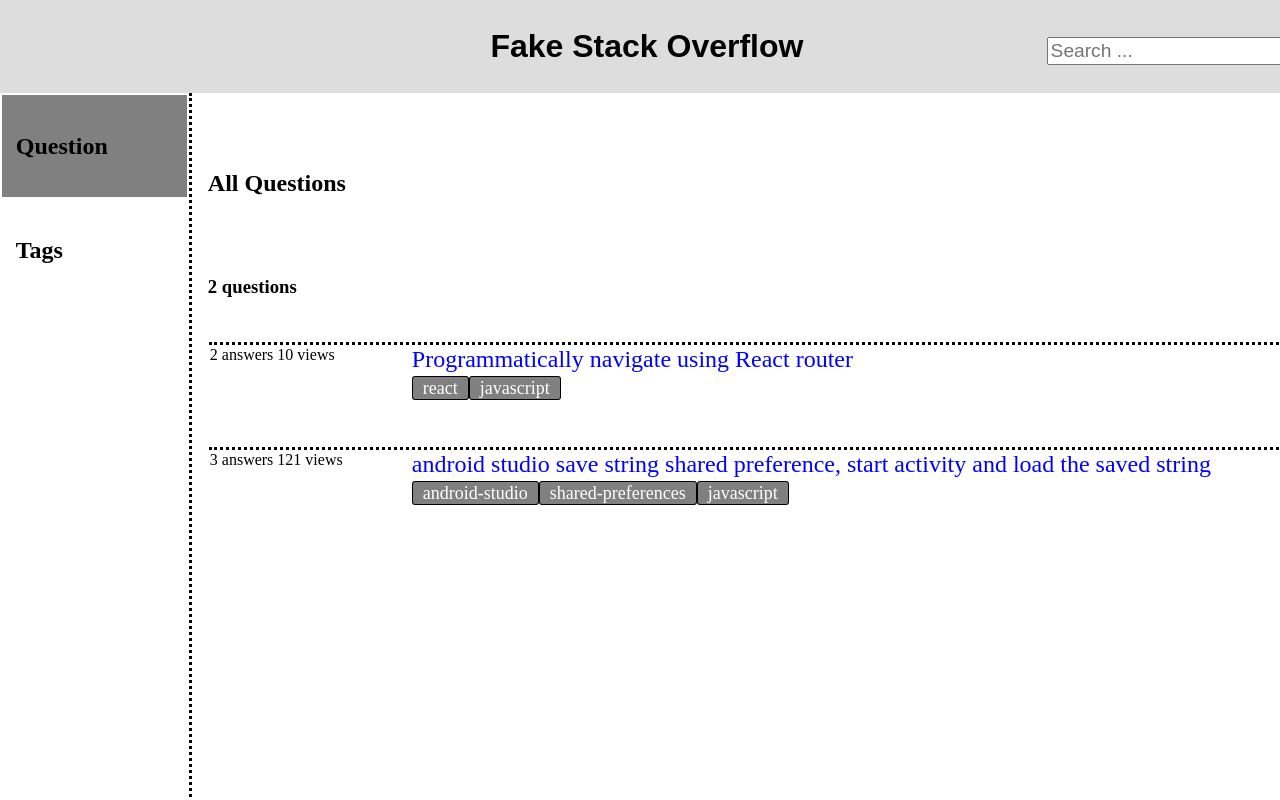
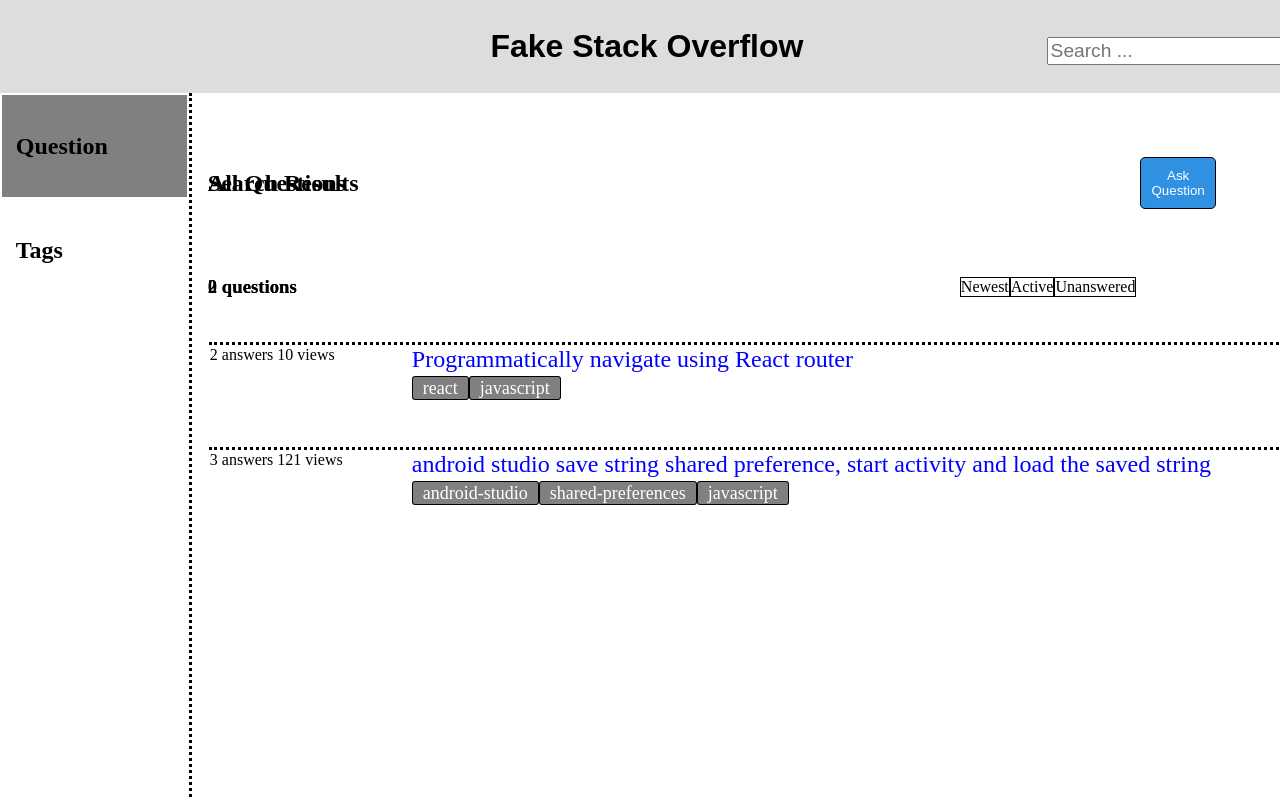
Before and after one commit to jascheng52/Fake-Stack-overflow, a React (Create React App) app: page / in a window 1280 px wide. Shown: the top 800 px of the page. Built offline with nearby package versions, Linux system fonts and the light colour scheme.

Commit message:
pre merge

```diff
--- a/src/App.js
+++ b/src/App.js
@@ -23,16 +23,15 @@ import SearchPage from './components/search'
 function App () {
   const [theModel, settheModel] = useState(new Model())
   const [showQuestionPage, setShowQuestionPage] = useState(true)
-  const [showSearchPage, setshowSearchPage] = useState(false)
+  const [showSearchPage, setShowSearchPage] = useState(false)
   const [showTagsPage, setShowTagsPage] = useState(false)
   const [buttonState, setButtonState] = useState(StatusEnum.NEWEST)
   const [showAnswerPage, setShowAnswerPage] = useState(false)
   const [questionClickedOn, setQuestionClickedOn] = useState({})
 
-
   return (
     <section className="fakeso">
-      <Banner/>
+      <Banner setShowPage={setShowSearchPage}/>
       {/* <QuestionForm model = {theModel} setModel = {settheModel}/> */}
       <LeftSideMenu theModel = {theModel} settheModel={settheModel} showQuestionPage={showQuestionPage} setShowQuestionPage={setShowQuestionPage}
       showTagsPage={showTagsPage} setShowTagsPage={setShowTagsPage} setButtonState={setButtonState} setShowAnswerPage={setShowAnswerPage}/>
@@ -41,7 +40,7 @@ function App () {
       setButtonState={setButtonState} setShowQuestionPage={setShowQuestionPage} showAnswerPage={showAnswerPage} setShowAnswerPage={setShowAnswerPage}
       questionClickedOn={questionClickedOn} setQuestionClickedOn={setQuestionClickedOn}/>
       <TagsPage model = {theModel} setModel = {settheModel} showTagsPage={showTagsPage}/>
-      {/* <SearchPage theModel={theModel} settheModel={settheModel} buttonState = {buttonState} setButtonState={setButtonState} showSearchPage = {showSearchPage}/> */}
+      <SearchPage theModel={theModel} settheModel={settheModel} buttonState = {buttonState} setButtonState={setButtonState} showSearchPage = {showSearchPage}/>
       <LoadAnswerPage showAnswerPage={showAnswerPage} questionClickedOn={questionClickedOn} theModel={theModel}/>;
     </section>
   )
--- a/src/components/answers.js
+++ b/src/components/answers.js
@@ -48,7 +48,7 @@ function getAnswer (theModel, setModel, currentQuestion) {
   }
   theModel.addAnswer(newAnswer)
   theModel.addAnswerToQuestID(currentQuestion.qid, newAnswer.aid)
-  console.log(theModel)
+  // console.log(theModel)
   setModel(theModel)
   ansFormData.reset()
   //  TODO: LINK BACK AND LOAD THE ANSWER ON PAGE
--- a/src/components/banner.js
+++ b/src/components/banner.js
@@ -1,11 +1,17 @@
 
 import React from 'react'
-export default function fakeStackOverflow () {
+import { enterKey } from './search'
+import PropTypes from 'prop-types'
+
+FakeStackOverflow.propTypes = {
+  setShowPage: PropTypes.func
+}
+export default function FakeStackOverflow ({ setShowPage }) {
   return (
         <>
         <div id = "banner"><span id = "title">Fake Stack Overflow</span>
         <div id = "searchbar">
-              <input id = "searchText" type = "text" placeholder="Search ..." name = "searchbar"/>
+              <input id = "searchText" type = "text" placeholder="Search ..." name = "searchbar" onKeyUp={(e) => enterKey(e, setShowPage)}/>
         </div>
       </div>
       </>
--- a/src/components/question.js
+++ b/src/components/question.js
@@ -77,7 +77,7 @@ function getQuestion (theModel, setModel) {
   }
   theModel.addQuestion(newQuestion)
   // console.log(theModel.getAllQstns());
-  console.log(theModel)
+  // console.log(theModel)
   //   console.log(updatedModel);
   setModel(theModel)
   //  TODO: LINK BACK AND LOAD THE QUESTION ON PAGE
--- a/src/components/search.js
+++ b/src/components/search.js
@@ -2,17 +2,29 @@ import React from 'react'
 import PropTypes from 'prop-types'
 import CheckState from './initialHomePage.js'
 import StatusEnum from './questionArrayStates'
+
+export function enterKey (e, showSearchPage) {
+  if (e.key === 'Enter') {
+    console.log('search Press')
+    showSearchPage(true)
+  }
+}
 
 SearchPage.propTypes = {
   theModel: PropTypes.object,
   showSearchPage: PropTypes.bool,
   buttonState: PropTypes.number,
   settheModel: PropTypes.func,
-  setButtonState: PropTypes.func
+  setButtonState: PropTypes.func,
+  showAnswerPage: PropTypes.func,
+  setShowAnswerPage: PropTypes.func,
+  questionClickedOn: PropTypes.func,
+  setQuestionClickedOn: PropTypes.func
 }
 
 export default function SearchPage ({
-  theModel, settheModel, showSearchPage, buttonState, setButtonState
+  theModel, settheModel, showSearchPage, buttonState, setButtonState,
+  showAnswerPage, setShowAnswerPage, questionClickedOn, setQuestionClickedOn
 }) {
   function handleNewestBtnClick () {
     setButtonState(StatusEnum.NEWEST)
@@ -32,7 +44,7 @@ export default function SearchPage ({
   }
   const searchedQuestion = loadSearch(theModel)
   return (
-          <div style={{ display: showSearchPage ? 'block' : 'none' }} id="homepage">
+          <div id="homepage">
               <table className="defaultPos" id="allQuestions">
                   <thead>
                       <tr className="topRow">
@@ -54,6 +66,9 @@ export default function SearchPage ({
         </thead>
         <table className = "defaultQuestTable">
           <CheckState buttonState={buttonState} theModel={theModel} settheModel={settheModel} />
+          <CheckState buttonState={buttonState} theModel={theModel} settheModel={settheModel}
+            showAnswerPage={showAnswerPage} setShowAnswerPage={setShowAnswerPage} questionClickedOn={questionClickedOn} setQuestionClickedOn={setQuestionClickedOn}
+            questions={theModel.data.questions}/>
         </table>
       </table>
     </div>
@@ -62,12 +77,15 @@ export default function SearchPage ({
 
 function loadSearch (theModel) {
   const search = document.getElementById('searchText')
+  console.log(theModel)
+  console.log(search)
+  if (!search) { return [] }
   let searchText = search.value
-  console.log(searchText)
+  // console.log(searchText)
   const tagsInSearch = getTagsSearch(searchText, theModel)
   searchText = removeTagsSearch(searchText)
-  console.log(tagsInSearch)
-  console.log(searchText)
+  // console.log(tagsInSearch)
+  // console.log(searchText)
   let keywordsList = searchText.split(/\s+/)
   keywordsList = keywordsList.filter(str => str)
   const questions = theModel.getAllQstns()
@@ -82,6 +100,7 @@ function loadSearch (theModel) {
   }
 
   console.log(filteredQuestions)
+  return filteredQuestions
   //  TODO: LINK BACK AND LOAD THE ANSWER ON PAGE
 }
 
```
